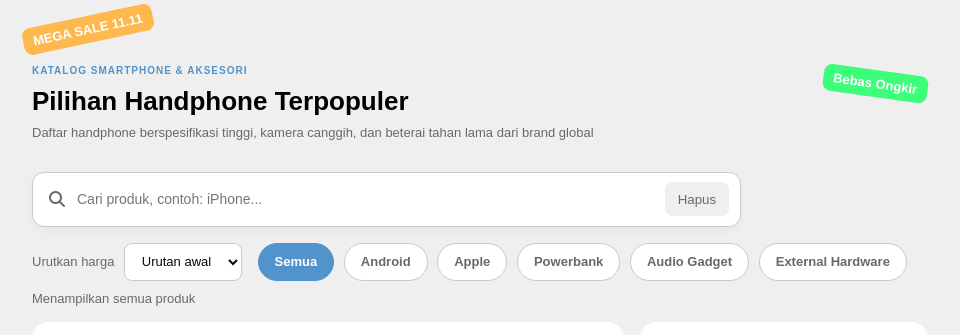
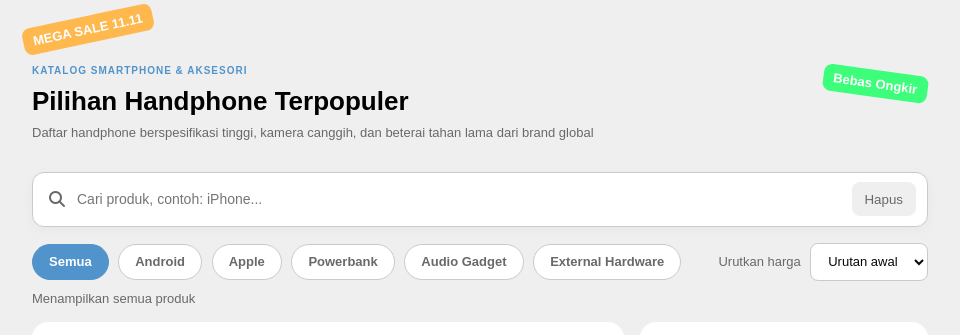
Before and after one commit to Craziersss/JagiCommerence, a plain HTML site: page index.html in a window 1280 px wide. Shown: the part 934-1269 px from the top of the page, without its empty margins (160-1120 px from the left). Drawn offline with Linux system fonts and the light colour scheme; a web font is replaced by a local one.

Commit message:
few adds, and UI update

```diff
--- a/assets/index-style.css
+++ b/assets/index-style.css
@@ -768,6 +768,9 @@ footer .tags .tag {
 }
 .filters {
     display: flex;
+    justify-content: space-between;
+    align-items: center;
+    flex-wrap: wrap;
     gap: 1rem;
 }
 .sort-control {
@@ -791,7 +794,7 @@ footer .tags .tag {
     display: flex;
     align-items: center;
     gap: 0.75rem;
-    max-width: 680px;
+    max-width: 100%;
     background: var(--white);
     border: 1px solid var(--gray-2);
     border-radius: 12px;
--- a/index.html
+++ b/index.html
@@ -131,6 +131,14 @@
                     <button type="button" id="clear-search" class="clear-search">Hapus</button>
                 </div>
                 <div class="filters">
+                    <div class="category-filter" id="filter-search">
+                        <button type="button" class="category-btn active" data-category="semua">Semua</button>
+                        <button type="button" class="category-btn" data-category="Android">Android</button>
+                        <button type="button" class="category-btn" data-category="Apple">Apple</button>
+                        <button type="button" class="category-btn" data-category="Power Accessories">Powerbank</button>
+                        <button type="button" class="category-btn" data-category="Audio Gadget">Audio Gadget</button>
+                        <button type="button" class="category-btn" data-category="External Hardware">External Hardware</button>
+                    </div>
                     <div class="sort-control">
                         <label for="sort-price">Urutkan harga</label>
                         <select id="sort-price">
@@ -138,14 +146,6 @@
                             <option value="asc">Termurah</option>
                             <option value="desc">Termahal</option>
                         </select>
-                    </div>
-                    <div class="category-filter" id="filter-search">
-                        <button type="button" class="category-btn active" data-category="semua">Semua</button>
-                        <button type="button" class="category-btn" data-category="Android">Android</button>
-                        <button type="button" class="category-btn" data-category="Apple">Apple</button>
-                        <button type="button" class="category-btn" data-category="Power Accessories">Powerbank</button>
-                        <button type="button" class="category-btn" data-category="Audio Gadget">Audio Gadget</button>
-                        <button type="button" class="category-btn" data-category="External Hardware">External Hardware</button>
                     </div>
                 </div>
                 <p id="search-result" class="search-result" aria-live="polite">
@@ -188,7 +188,7 @@
                 </button>
             </div>
 
-            <button class="top-btn round-btn">
+            <button class="top-btn round-btn" id="top-btn">
                 <i class="fa-solid fa-angles-up"></i>
             </button>
         </aside>
--- a/script.js
+++ b/script.js
@@ -42,6 +42,8 @@ const checkoutBtn = document.getElementById("checkout-btn");
 const modal = document.getElementById("spec-modal");
 const specDetail = document.getElementById("spec-detail");
 const specTitle = document.getElementById("spec-title");
+
+const topBtn = document.getElementById("top-btn");
 
 let activeCategory = "semua";
 let cartCount = 0;
@@ -463,6 +465,10 @@ loadMoreBtn.addEventListener("click", () => {
     filterProducts();
 });
 
+topBtn.addEventListener("click", () => {
+    window.scrollTo({ top: 0, behavior: "smooth" });
+});
+
 document
     .getElementById("close-modal")
     .addEventListener("click", closeSpecification);
```
